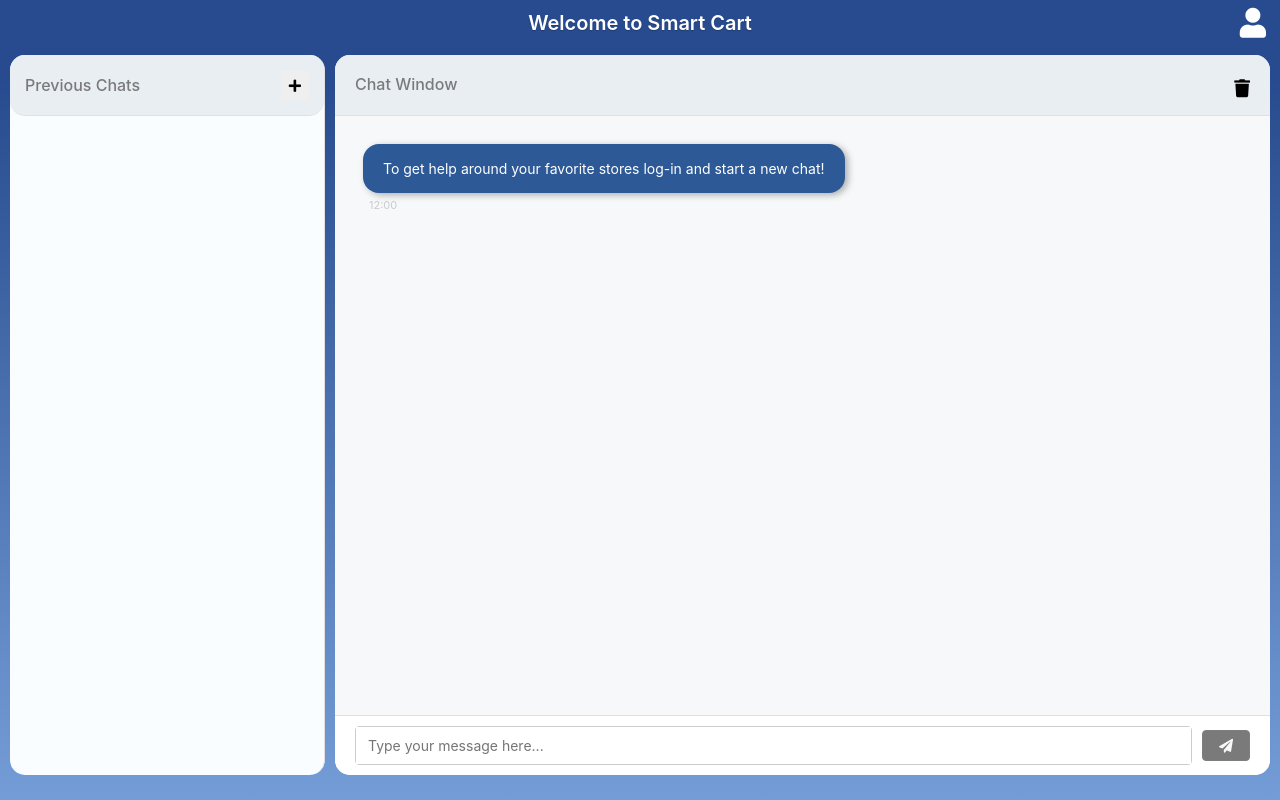
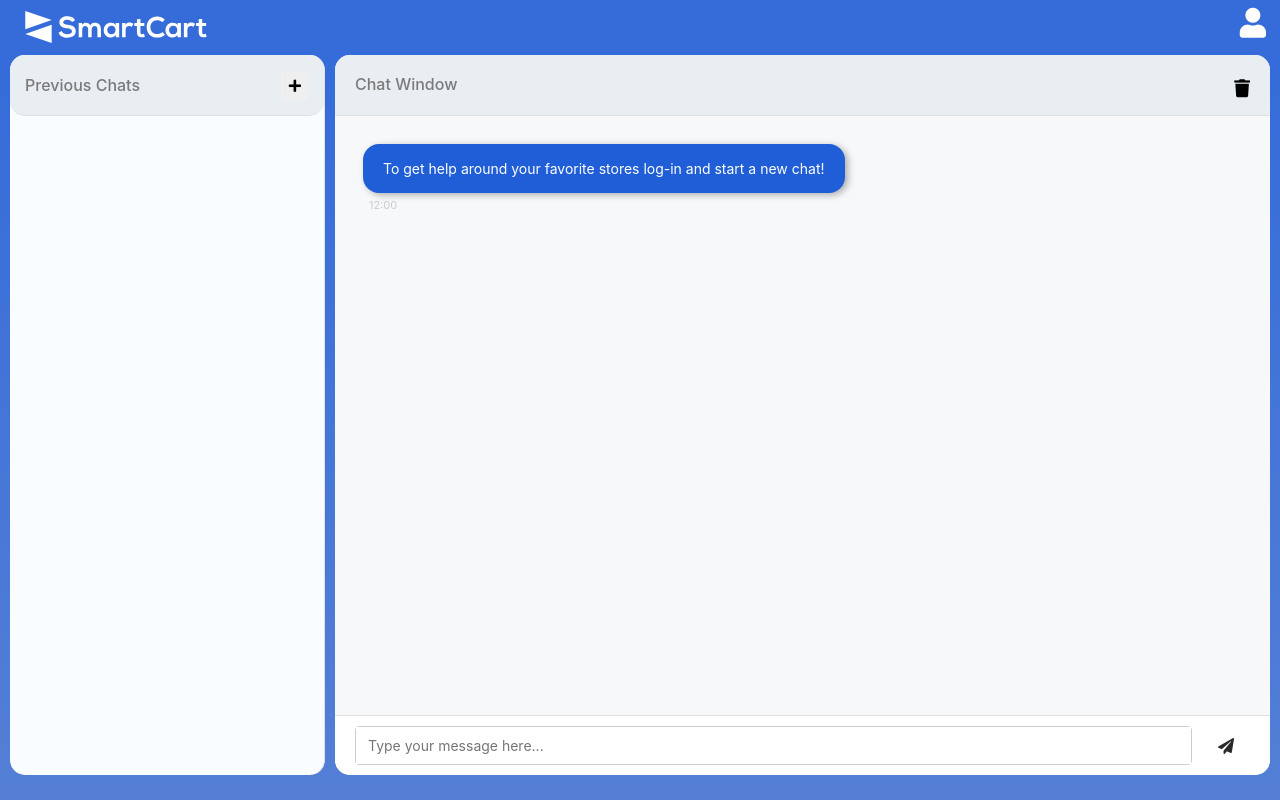
Before and after one commit to gcarson1/SmartCart, a Flask app: template templates/index.html in a window 1280 px wide. Run offline with Flask 3, Linux system fonts and the light colour scheme; the template is opened without the code that fills it, so the values that code supplies are empty; some libraries are stand-ins or nearby versions.

Commit message:
frontend

```diff
--- a/static/css/index.css
+++ b/static/css/index.css
@@ -1,14 +1,14 @@
 /* Basic Reset & Box Sizing */
 
 body {
-  background: linear-gradient(180deg, #274b8e 10%, #749dd7 100%);
+  background: linear-gradient(180deg, #366CD9 10%, #547fd5 100%);
 }
 
 /* Top Bar */
 .top_menu {
   width: 100%;
   height: 45px;
-  background-color: #274b8e;
+  background-color: #366CD9;
   color: #fff;
   display: flex;
   align-items: center;
@@ -72,6 +72,18 @@ body {
   padding: 10px;
 }
 
+.logo-container {
+  padding-top: 8px;
+  display: flex;
+  align-items: center;
+}
+
+.top-logo {
+  height: 32px;
+  margin-right: 15px;
+  margin-left: 5px;
+}
+
 /* Add this to your media query for mobile */
 @media (max-width: 911px) {
   .left-column {
@@ -80,6 +92,10 @@ body {
 
   .left-column.sidebar {
     display: block;
+  }
+
+  .logo-container {
+    display: none;
   }
 
   body{
@@ -256,7 +272,7 @@ body {
 }
 
 .message.left .text_wrapper {
-  background-color: #2d5996;
+  background-color: #205ed8;
   color: #fff;
   margin-left: 10px;
   box-shadow: 3px 2px 7px rgba(0, 0, 0, 0.305);
@@ -268,7 +284,7 @@ body {
 }
 
 .message.right .text_wrapper {
-  background-color: #009688;
+  background-color: #df954f;
   color: #fff;
   box-shadow: 3px 2px 7px rgba(0, 0, 0, 0.299);
   margin-right: 10px;
@@ -321,19 +337,18 @@ body {
 }
 
 .send_message {
-  background-color: #7a7a7a;
-  color: #f8f8f8;
-  border: 1px solid #7e7e7e;
+  background-color: #ffffff;
+  color: #2a2a2a;
   border-radius: 4px;
   padding: 4px 16px;
   cursor: pointer;
   transition: all 0.2s linear;
-  font-size: 14px;
+  font-size: 16px;
 }
 
 .send_message:hover {
-  color: #2a2a2a;
-  background-color: #fff;
+  color: #ffffff;
+  background-color: #d37919;
 }
 
 .message_template {
--- a/templates/index.html
+++ b/templates/index.html
@@ -22,11 +22,14 @@
     <button class="menu-toggle" id="sidebarToggle">
       <i class="fas fa-bars"></i>
     </button>
+    <div class="logo-container">
+      <img src="{{ url_for('static', filename='default-monochrome-white.svg') }}" alt="SmartCart Logo" class="top-logo" />
+    </div>
     <div class="title">
       {% if current_user.is_authenticated %}
         {{ currStoreName }}
       {% else %}
-        Welcome to Smart Cart
+
       {% endif %}
     </div>
 
```
Also changed, not shown: static/default-monochrome-black.svg (added), static/default-monochrome-white.svg (added).
